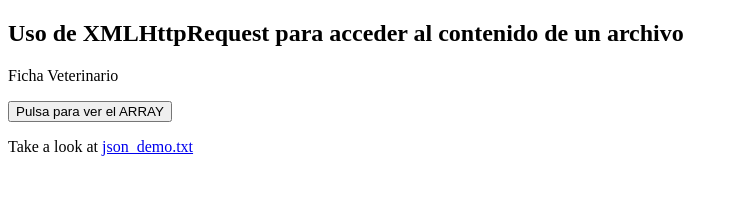
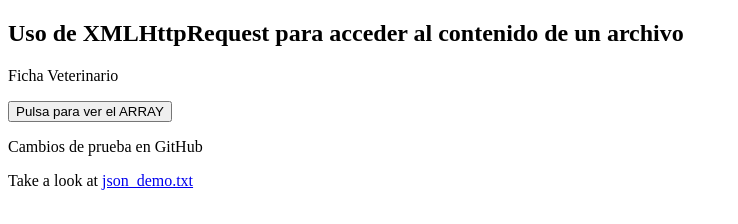
Before and after one commit to zirvi/AjaxVeterinario, a website: page public_html/index.html in a window 1280 px wide. Shown: the whole page, without its empty margins (0-738 px from the left). Drawn offline with Linux system fonts and the light colour scheme.

Commit message:
Ficha Mascota

```diff
--- a/public_html/index.html
+++ b/public_html/index.html
@@ -11,10 +11,9 @@
             <input type="button" id="button" value="Pulsa para ver el ARRAY"/>
             <p id="demo"></p>
             <p id="demo2"></p>
+            <p id="demo2">Cambios de prueba en GitHub</p>
 
         </div>
-
-
 
         <p>Take a look at <a href="json_demo.txt" target="_blank">json_demo.txt</a></p>
         </main>
```
